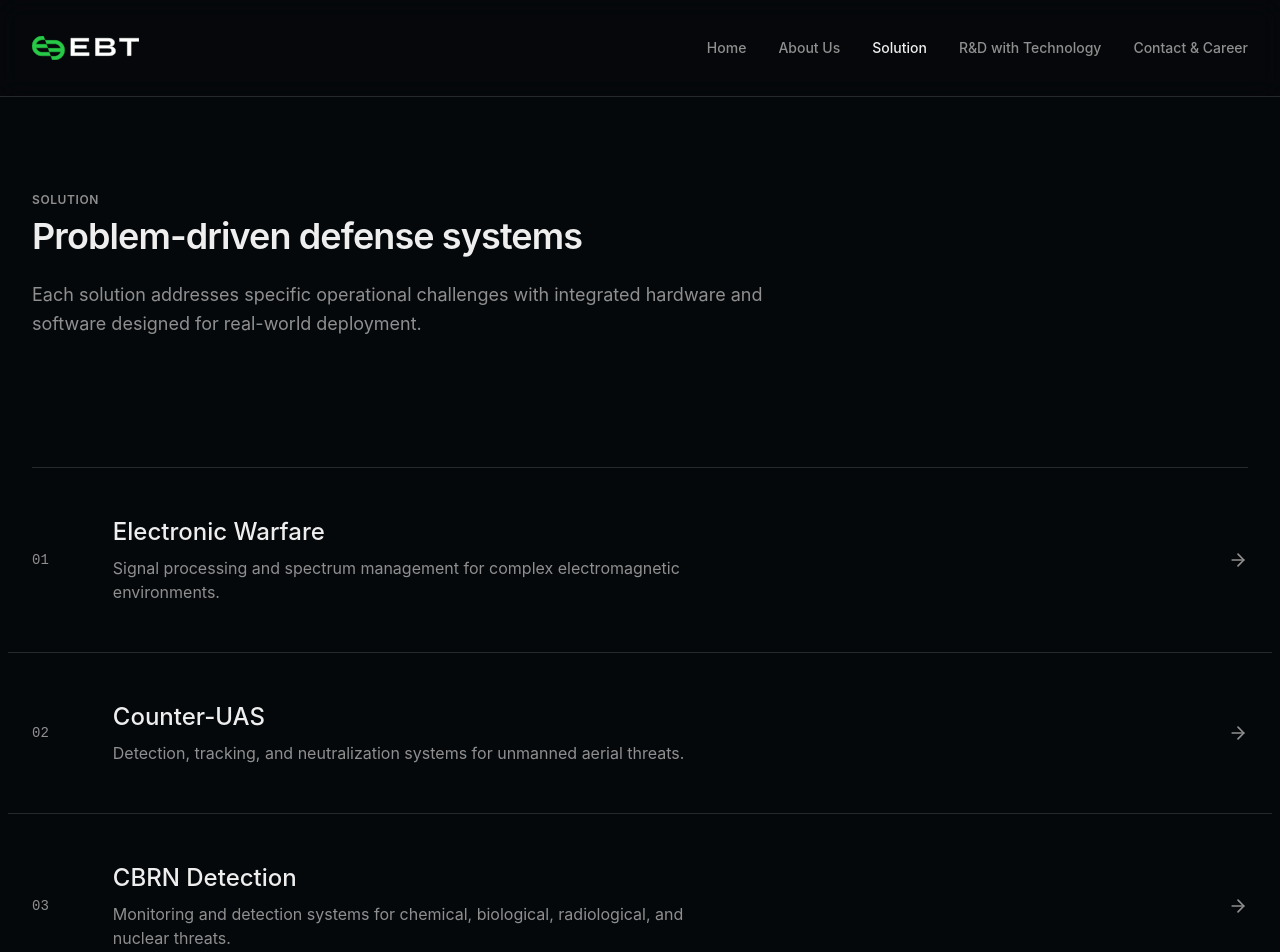
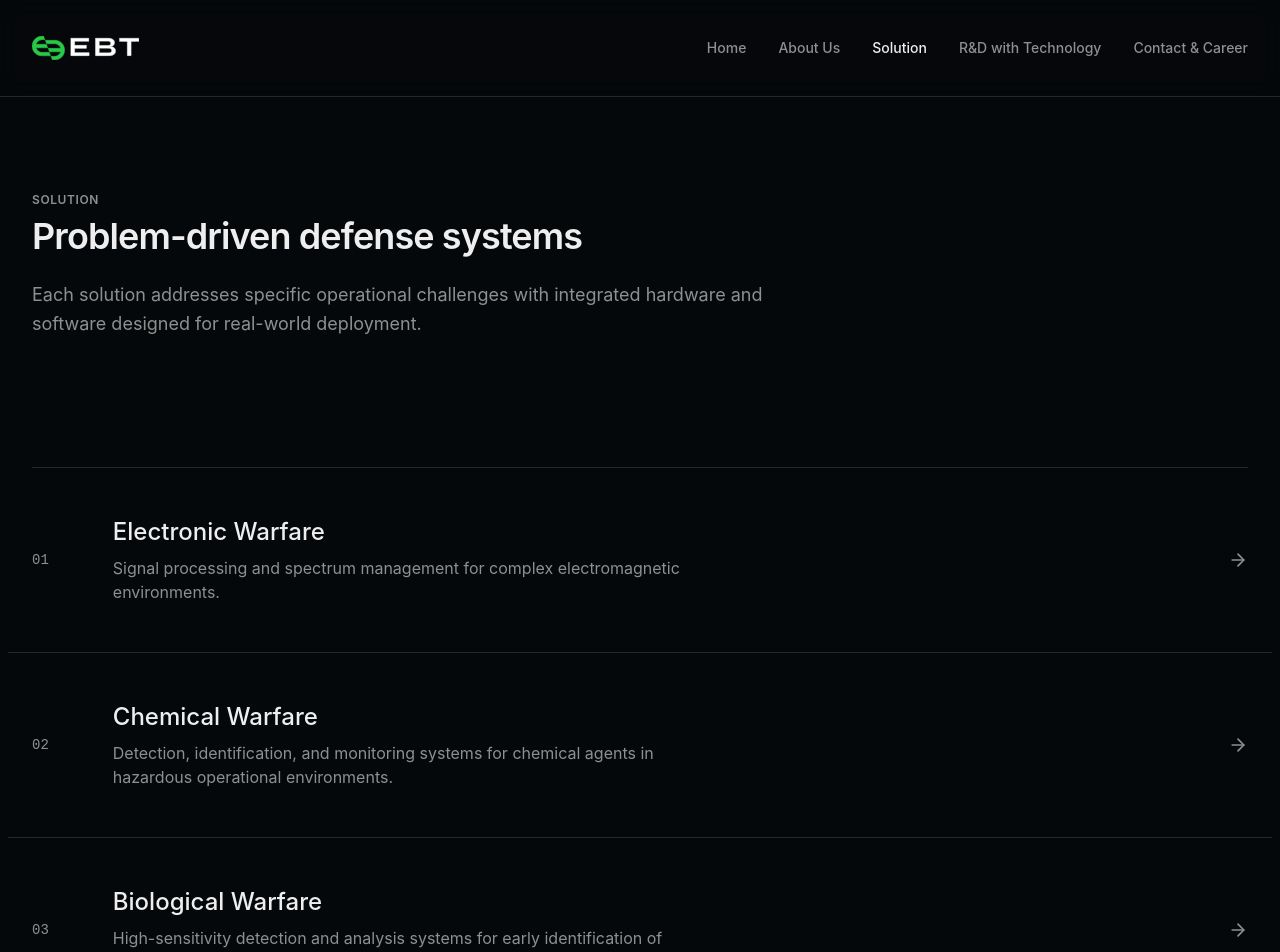
Before and after one commit to allstring/ebt-web-platform, a React (Vite) app: page /solution in a window 1280 px wide. Shown: the top 952 px of the page. Built offline with nearby package versions, Linux system fonts and the light colour scheme.

Commit message:
feat: update Solution pages to reflect new titles and summaries for Chemical and Biological Warfare

```diff
--- a/src/pages/Solution/Solution.tsx
+++ b/src/pages/Solution/Solution.tsx
@@ -8,22 +8,25 @@ const solutions = [
     id: "electronic-warfare",
     number: "01",
     title: "Electronic Warfare",
-    summary: "Signal processing and spectrum management for complex electromagnetic environments.",
+    summary:
+      "Signal processing and spectrum management for complex electromagnetic environments.",
     href: "/solution/electronic-warfare",
   },
   {
-    id: "counter-uas",
+    id: "chemical-warfare",
     number: "02",
-    title: "Counter-UAS",
-    summary: "Detection, tracking, and neutralization systems for unmanned aerial threats.",
-    href: "/solution/counter-uas",
+    title: "Chemical Warfare",
+    summary:
+      "Detection, identification, and monitoring systems for chemical agents in hazardous operational environments.",
+    href: "/solution/chemical-warfare",
   },
   {
-    id: "cbrn",
+    id: "biological-warfare",
     number: "03",
-    title: "CBRN Detection",
-    summary: "Monitoring and detection systems for chemical, biological, radiological, and nuclear threats.",
-    href: "/solution/cbrn",
+    title: "Biological Warfare",
+    summary:
+      "High-sensitivity detection and analysis systems for early identification of biological threats.",
+    href: "/solution/biological-warfare",
   },
 ]
 
```
